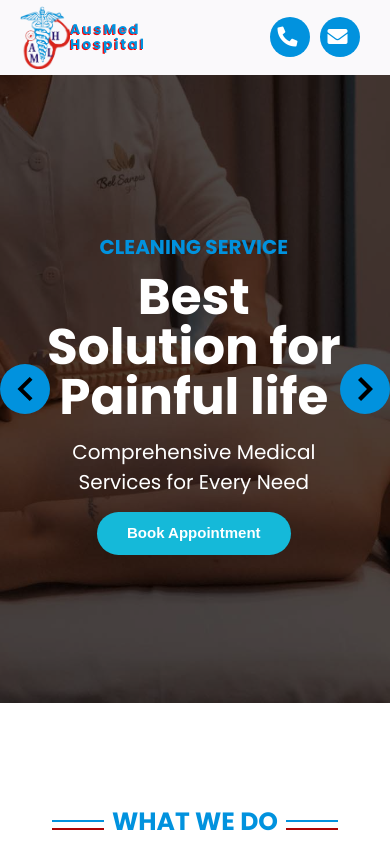
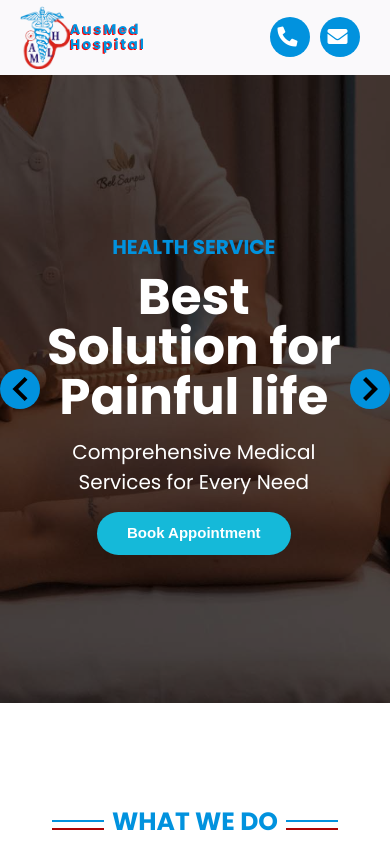
Before and after one commit to Klessy/Thinktech-Hospital, a React (Create React App) app: page / in a window 390 px wide. Shown: the top 844 px of the page. Built offline with nearby package versions, Linux system fonts and the light colour scheme; a web font is replaced by a local one.

Commit message:
Health Service

```diff
--- a/src/components/hero/Hero.jsx
+++ b/src/components/hero/Hero.jsx
@@ -18,7 +18,7 @@ const Hero = () => {
                 <img src={img} alt={title} />
                 <div className="inner-carousel">
                   <div className="hero-con container">
-                    <h3 className="hero-p">cleaning service</h3>
+                    <h3 className="hero-p">Health service</h3>
                     <h1 className="">{title}</h1>
                     <p>{desc}</p>
                     <a href="#contact">
--- a/src/components/hero/hero.css
+++ b/src/components/hero/hero.css
@@ -133,6 +133,11 @@
     margin: 0 auto;
     text-align: center;
   }
+
+  .react-slideshow-container .default-nav {
+    height: 40px;
+    width: 40px;
+  }
 }
 
 @media screen and (max-width: 450px) {
```
